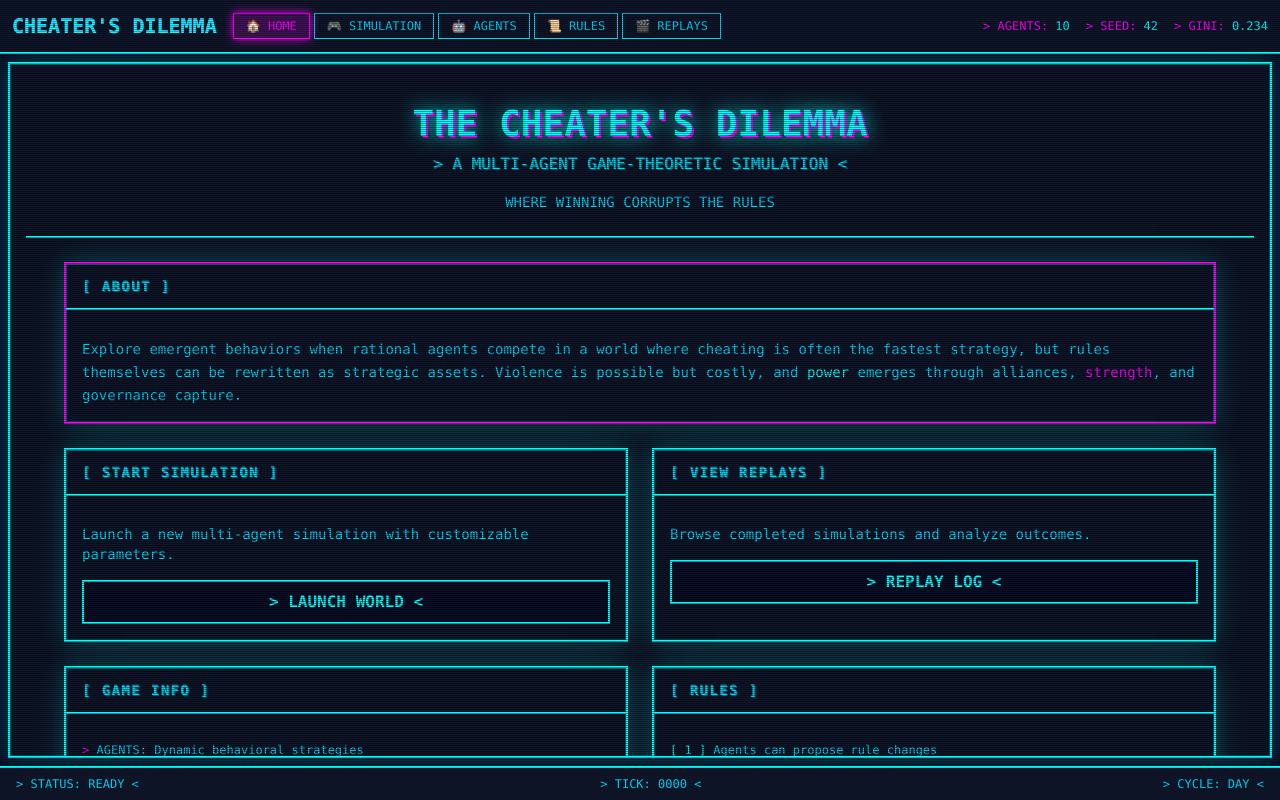
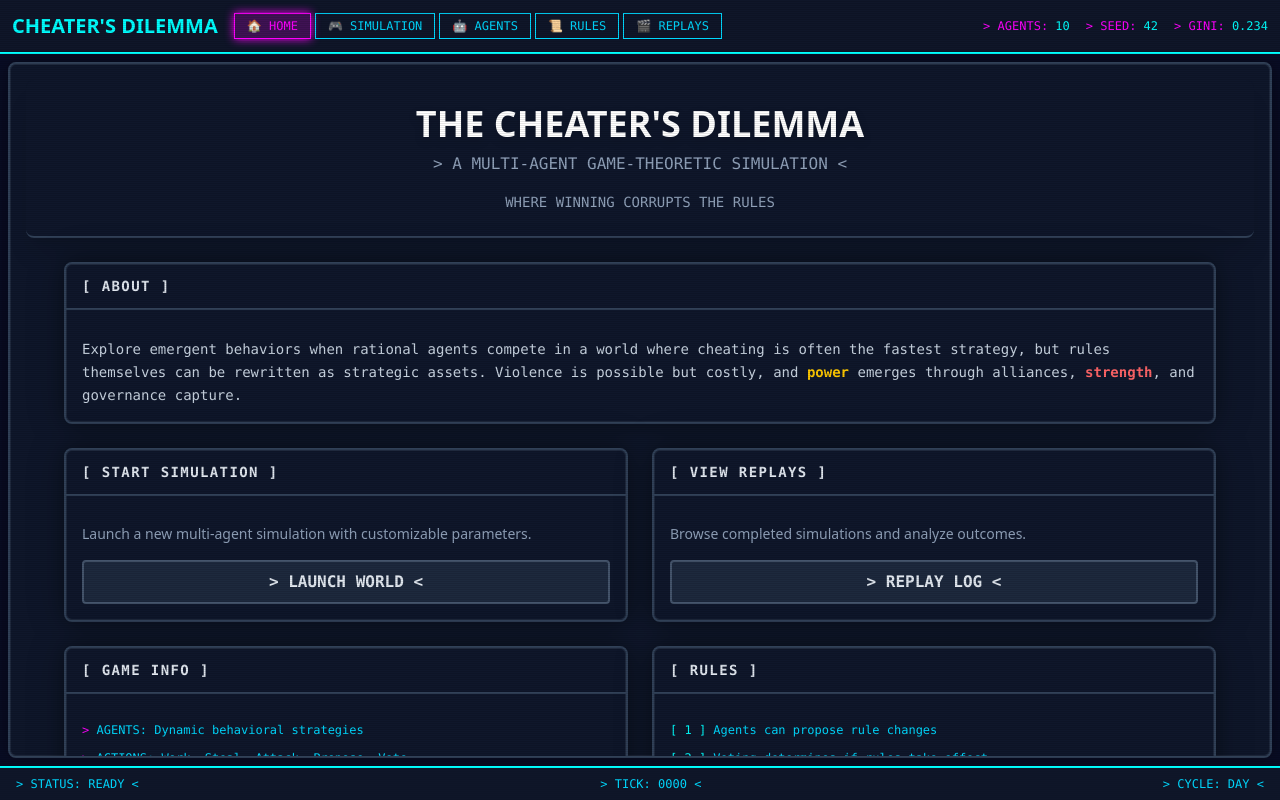
Before and after one commit to Invariants0/Cheaters-Dilemma, a Next.js app in the folder frontend/: page / in a window 1280 px wide. Built offline with nearby package versions, Linux system fonts and the light colour scheme.

Commit message:
\style: transform frontend to dark RPG aesthetic with slate colors"

```diff
--- a/frontend/src/app/globals.css
+++ b/frontend/src/app/globals.css
@@ -2,29 +2,25 @@
 
 @layer base {
   :root {
-    /* Retro Game Aesthetic */
-    --bg-dark: #0a0e27;
-    --bg-darker: #050810;
-    --bg-card: #0f1629;
-    --text-primary: #00ffff;
-    --text-secondary: #00d9ff;
-    --text-accent: #ff00ff;
-    --border-color: #00ffff;
-    --border-accent: #ff00ff;
-    --success: #00ff00;
-    --warning: #ffff00;
-    --danger: #ff0055;
-    --info: #00d9ff;
+    /* Dark RPG Aesthetic */
+    --bg-dark: #0f172a;
+    --bg-darker: #020617;
+    --bg-card: #1e293b;
+    --text-primary: #e2e8f0;
+    --text-secondary: #cbd5e1;
+    --text-accent: #fbbf24;
+    --border-color: #475569;
+    --border-accent: #fbbf24;
+    --success: #10b981;
+    --warning: #eab308;
+    --danger: #ef4444;
+    --info: #06b6d4;
   }
 }
 
 @layer base {
   body {
-    @apply bg-[#0a0e27] text-[#00ffff] font-mono;
-    background-image:
-      linear-gradient(rgba(0, 255, 255, 0.03) 1px, transparent 1px),
-      linear-gradient(90deg, rgba(0, 255, 255, 0.03) 1px, transparent 1px);
-    background-size: 20px 20px;
+    @apply bg-slate-950 text-slate-200 font-sans;
   }
 
   html {
@@ -37,114 +33,61 @@
   }
 
   ::-webkit-scrollbar-track {
-    @apply bg-[#0a0e27];
+    @apply bg-slate-950;
   }
 
   ::-webkit-scrollbar-thumb {
-    @apply bg-[#00ffff] hover:bg-[#ff00ff];
+    @apply bg-slate-700 hover:bg-slate-600;
   }
 }
 
 @layer components {
-  /* Retro Panel with Pixel Borders */
+  /* RPG Panel with Dark Borders */
   .retro-panel {
-    @apply bg-[#0f1629] border-2 border-[#00ffff] rounded-none;
+    @apply bg-slate-900 border-2 border-slate-700 rounded-lg;
     box-shadow:
-      inset 0 0 0 1px rgba(0, 255, 255, 0.3),
-      0 0 20px rgba(0, 255, 255, 0.2),
-      0 0 40px rgba(0, 255, 255, 0.1);
+      inset 0 0 0 1px rgba(71, 85, 105, 0.3),
+      0 0 20px rgba(0, 0, 0, 0.3),
+      0 0 40px rgba(0, 0, 0, 0.2);
   }
 
   .retro-panel:hover {
-    @apply border-[#ff00ff];
+    @apply border-slate-600;
     box-shadow:
-      inset 0 0 0 1px rgba(255, 0, 255, 0.3),
-      0 0 30px rgba(255, 0, 255, 0.3),
-      0 0 60px rgba(0, 255, 255, 0.2);
+      inset 0 0 0 1px rgba(100, 116, 139, 0.4),
+      0 0 30px rgba(0, 0, 0, 0.4),
+      0 0 60px rgba(0, 0, 0, 0.3);
   }
 
-  /* Retro Button */
+  /* RPG Button */
   .retro-button {
-    @apply px-4 py-2 font-mono font-bold text-[#00ffff] border-2 border-[#00ffff] bg-[#0a0e27] hover:bg-[#00ffff] hover:text-[#0a0e27] transition-all duration-200 hover:shadow-[0_0_20px_rgba(0,255,255,0.6)] cursor-pointer;
+    @apply px-4 py-2 font-mono font-bold text-slate-200 border-2 border-slate-600 bg-slate-800 hover:bg-slate-700 hover:border-slate-500 transition-all duration-200 hover:shadow-[0_0_15px_rgba(251,191,36,0.3)] cursor-pointer rounded;
   }
 
   .retro-button:active {
     @apply transform scale-95;
   }
 
-  /* Retro Title */
+  /* RPG Title */
   .retro-title {
-    @apply font-mono font-bold text-3xl text-[#00ffff] drop-shadow-[0_0_10px_rgba(0,255,255,0.8)];
-    text-shadow: 2px 2px 0px #ff00ff;
+    @apply font-bold text-3xl text-white drop-shadow-lg;
   }
 
-  /* Retro Subtitle */
+  /* RPG Subtitle */
   .retro-subtitle {
-    @apply font-mono text-sm text-[#00d9ff];
-    text-shadow: 1px 1px 0px rgba(0, 255, 255, 0.5);
+    @apply font-mono text-sm text-slate-400;
   }
 
   /* Stat Label */
   .stat-label {
-    @apply text-xs font-bold text-[#ff00ff] uppercase tracking-wider;
+    @apply text-xs font-bold text-slate-400 uppercase tracking-wider;
   }
 
   .stat-value {
-    @apply text-xl font-bold text-[#00ffff] font-mono;
+    @apply text-xl font-bold text-white font-mono;
   }
 
-  /* Glitch Effect */
-  .glitch {
-    position: relative;
-  }
-
-  .glitch::before,
-  .glitch::after {
-    content: attr(data-text);
-    position: absolute;
-    left: 0;
-    top: 0;
-    width: 100%;
-    height: 100%;
-  }
-
-  .glitch::before {
-    animation: glitch 2s infinite;
-    color: #ff00ff;
-    z-index: -1;
-  }
-
-  .glitch::after {
-    animation: glitch 2s infinite reverse;
-    color: #00d9ff;
-    z-index: -2;
-  }
-
-  @keyframes glitch {
-    0% {
-      clip-path: rect(0, 900px, 0, 0);
-    }
-    5% {
-      clip-path: rect(10px, 9999px, 30px, 0);
-    }
-    10% {
-      clip-path: rect(5px, 9999px, 10px, 0);
-    }
-    15% {
-      clip-path: rect(5px, 9999px, 20px, 0);
-    }
-    20% {
-      clip-path: rect(10px, 9999px, 5px, 0);
-    }
-    25% {
-      clip-path: rect(0, 9999px, 0, 0);
-    }
-    100% {
-      clip-path: rect(0, 9999px, 0, 0);
-    }
-  }
-
-  /* Scanlines Effect */
+  /* Scanlines Effect - Subtle */
   .scanlines::after {
     content: "";
     position: absolute;
@@ -154,8 +97,8 @@
     height: 100%;
     background: repeating-linear-gradient(
       0deg,
-      rgba(0, 0, 0, 0.15),
-      rgba(0, 0, 0, 0.15) 1px,
+      rgba(0, 0, 0, 0.05),
+      rgba(0, 0, 0, 0.05) 1px,
       transparent 1px,
       transparent 2px
     );
--- a/frontend/src/app/page.tsx
+++ b/frontend/src/app/page.tsx
@@ -5,14 +5,14 @@ export default function Home() {
   return (
     <div className="w-full h-full overflow-auto p-4">
       {/* Animated Header */}
-      <div className="border-b-2 border-[#00ffff] bg-[#0f1629] p-6 text-center scanlines mb-6">
+      <div className="border-b-2 border-slate-700 bg-slate-900 p-6 text-center mb-6 rounded-lg shadow-xl">
         <h1 className="retro-title mb-2 text-4xl">
           THE CHEATER&apos;S DILEMMA
         </h1>
         <p className="retro-subtitle text-base">
           &gt; A MULTI-AGENT GAME-THEORETIC SIMULATION &lt;
         </p>
-        <p className="text-[#00d9ff] text-sm mt-4 font-mono">
+        <p className="text-slate-400 text-sm mt-4 font-mono">
           WHERE WINNING CORRUPTS THE RULES
         </p>
       </div>
@@ -20,21 +20,22 @@ export default function Home() {
       {/* Main Content */}
       <div className="grid grid-cols-1 md:grid-cols-2 gap-6 max-w-6xl mx-auto">
         {/* About Panel */}
-        <GamePanel title="ABOUT" className="col-span-1 md:col-span-2" neon>
-          <p className="text-[#00d9ff] font-mono text-sm leading-relaxed">
+        <GamePanel title="ABOUT" className="col-span-1 md:col-span-2">
+          <p className="text-slate-300 font-mono text-sm leading-relaxed">
             Explore emergent behaviors when rational agents compete in a world
             where cheating is often the fastest strategy, but rules themselves
             can be rewritten as strategic assets. Violence is possible but
-            costly, and <span className="text-[#00ffff]">power</span> emerges
-            through alliances, <span className="text-[#ff00ff]">strength</span>,
-            and governance capture.
+            costly, and <span className="text-yellow-400 font-bold">power</span>{" "}
+            emerges through alliances,{" "}
+            <span className="text-red-400 font-bold">strength</span>, and
+            governance capture.
           </p>
         </GamePanel>
 
         {/* Start Simulation */}
         <GamePanel title="START SIMULATION">
           <div className="space-y-4">
-            <p className="text-[#00d9ff] text-sm mb-4">
+            <p className="text-slate-400 text-sm mb-4">
               Launch a new multi-agent simulation with customizable parameters.
             </p>
             <Link href="/simulation" className="block">
@@ -46,7 +47,7 @@ export default function Home() {
         {/* View Replays */}
         <GamePanel title="VIEW REPLAYS">
           <div className="space-y-4">
-            <p className="text-[#00d9ff] text-sm mb-4">
+            <p className="text-slate-400 text-sm mb-4">
               Browse completed simulations and analyze outcomes.
             </p>
             <Link href="/replays" className="block">
--- a/frontend/src/app/visual/page.tsx
+++ b/frontend/src/app/visual/page.tsx
@@ -194,7 +194,7 @@ export default function VisualSimulationPage() {
       {/* Main Content */}
       <main className="flex-1 overflow-hidden p-4 flex gap-4">
         {/* Left Column: Game Board */}
-        <div className="flex-1 flex items-center justify-center bg-slate-900/50 rounded-xl border border-slate-800/50 relative">
+        <div className="flex-1 flex items-center justify-center bg-slate-900/50 rounded-lg border-2 border-slate-700 shadow-2xl relative">
           <VisualGameBoard
             agents={gameState.agents}
             onAgentClick={(a) => setSelectedAgentId(a.id)}
@@ -226,12 +226,12 @@ export default function VisualSimulationPage() {
         {/* Right Column: Stats & Logs */}
         <div className="w-96 flex flex-col gap-4 shrink-0">
           {/* Top Right: Agent Detail */}
-          <div className="h-64 shrink-0">
+          <div className="shrink-0">
             <VisualAgentCard agent={selectedAgent} />
           </div>
 
           {/* Middle Right: Leaderboard */}
-          <div className="h-48 shrink-0">
+          <div className="h-56 shrink-0">
             <VisualLeaderboard agents={gameState.agents} />
           </div>
 
--- a/frontend/src/components/GameUI.tsx
+++ b/frontend/src/components/GameUI.tsx
@@ -10,10 +10,10 @@ interface GamePanelProps {
 
 export function GamePanel({ title, children, className = "", neon = false }: GamePanelProps) {
   return (
-    <div className={`retro-panel ${neon ? "border-[#ff00ff]" : ""} ${className}`}>
+    <div className={`retro-panel ${neon ? "border-yellow-500" : ""} ${className}`}>
       {title && (
-        <div className="border-b-2 border-[#00ffff] px-4 py-3 mb-3">
-          <h3 className="retro-subtitle uppercase font-bold tracking-widest">
+        <div className="border-b-2 border-slate-700 px-4 py-3 mb-3">
+          <h3 className="retro-subtitle uppercase font-bold tracking-widest text-slate-200">
             [ {title} ]
           </h3>
         </div>
@@ -40,7 +40,7 @@ export function StatDisplay({ label, value, unit = "", className = "" }: StatDis
     <div className={`mb-4 ${className}`}>
       <div className="stat-label mb-1">{label}</div>
       <div className="stat-value">
-        {value} <span className="text-sm text-[#00d9ff]">{unit}</span>
+        {value} <span className="text-sm text-slate-400">{unit}</span>
       </div>
     </div>
   );
@@ -48,26 +48,26 @@ export function StatDisplay({ label, value, unit = "", className = "" }: StatDis
 
 export function AgentCard({ agent, rank }: AgentCardProps) {
   return (
-    <div className="retro-panel mb-3 border-[#00d9ff] hover:border-[#ff00ff]">
+    <div className="retro-panel mb-3 border-slate-600 hover:border-slate-500">
       <div className="flex items-center gap-3 mb-3">
-        <div className="text-lg font-bold text-[#ff00ff]">#{rank}</div>
+        <div className="text-lg font-bold text-yellow-500">#{rank}</div>
         <div className="flex-1">
-          <div className="font-bold text-[#00ffff]">{agent.name || `Agent ${agent.id}`}</div>
-          <div className="text-xs text-[#00d9ff]">{agent.type || "agent"}</div>
+          <div className="font-bold text-white">{agent.name || `Agent ${agent.id}`}</div>
+          <div className="text-xs text-slate-400">{agent.type || "agent"}</div>
         </div>
       </div>
       <div className="space-y-2 text-xs">
         <div className="flex justify-between">
-          <span className="text-[#00d9ff]">RESOURCE:</span>
-          <span className="text-[#00ffff] font-bold">{agent.resources || 0}</span>
+          <span className="text-slate-400">RESOURCE:</span>
+          <span className="text-white font-bold">{agent.resources || 0}</span>
         </div>
         <div className="flex justify-between">
-          <span className="text-[#00d9ff]">STRENGTH:</span>
-          <span className="text-[#00ffff] font-bold">{agent.strength || 0}</span>
+          <span className="text-slate-400">STRENGTH:</span>
+          <span className="text-white font-bold">{agent.strength || 0}</span>
         </div>
         <div className="flex justify-between">
-          <span className="text-[#00d9ff]">TRUST:</span>
-          <span className="text-[#00ffff] font-bold">
+          <span className="text-slate-400">TRUST:</span>
+          <span className="text-white font-bold">
             {typeof agent.trust === "number" ? agent.trust.toFixed(2) : agent.trust}
           </span>
         </div>
@@ -78,19 +78,17 @@ export function AgentCard({ agent, rank }: AgentCardProps) {
 
 export function EventLog({ events, maxHeight = "h-64" }: EventLogProps) {
   return (
-    <div className={`retro-panel ${maxHeight} overflow-y-auto`} style={{
-      background: "linear-gradient(to bottom, rgba(0, 255, 255, 0.02), rgba(255, 0, 255, 0.01))"
-    }}>
+    <div className={`retro-panel ${maxHeight} overflow-y-auto`}>
       {events && events.length > 0 ? (
         <div className="space-y-2 text-xs font-mono">
           {events.map((event: EventLogEntry, idx: number) => (
-            <div key={idx} className="text-[#00d9ff] border-l-2 border-[#ff00ff] pl-2 py-1">
-              <span className="text-[#ff00ff]">[{event.turn || "?"}]</span> {event.message || event.type}
+            <div key={idx} className="text-slate-300 border-l-2 border-yellow-500 pl-2 py-1">
+              <span className="text-yellow-500">[{event.turn || "?"}]</span> {event.message || event.type}
             </div>
           ))}
         </div>
       ) : (
-        <div className="text-[#00d9ff] opacity-50 text-center py-8">
+        <div className="text-slate-500 opacity-50 text-center py-8">
           &gt; NO EVENTS &lt;
         </div>
       )}
--- a/frontend/src/components/VisualAgentCard.tsx
+++ b/frontend/src/components/VisualAgentCard.tsx
@@ -12,7 +12,7 @@ interface AgentCardProps {
 const VisualAgentCard: React.FC<AgentCardProps> = ({ agent }) => {
   if (!agent) {
     return (
-      <div className="bg-slate-800 p-4 rounded-lg border border-slate-700 h-full flex items-center justify-center text-slate-500 text-sm italic">
+      <div className="bg-slate-800 p-4 rounded-lg border-2 border-slate-700 flex items-center justify-center text-slate-500 text-sm italic shadow-lg min-h-[200px]">
         Select an agent to view details
       </div>
     );
```
